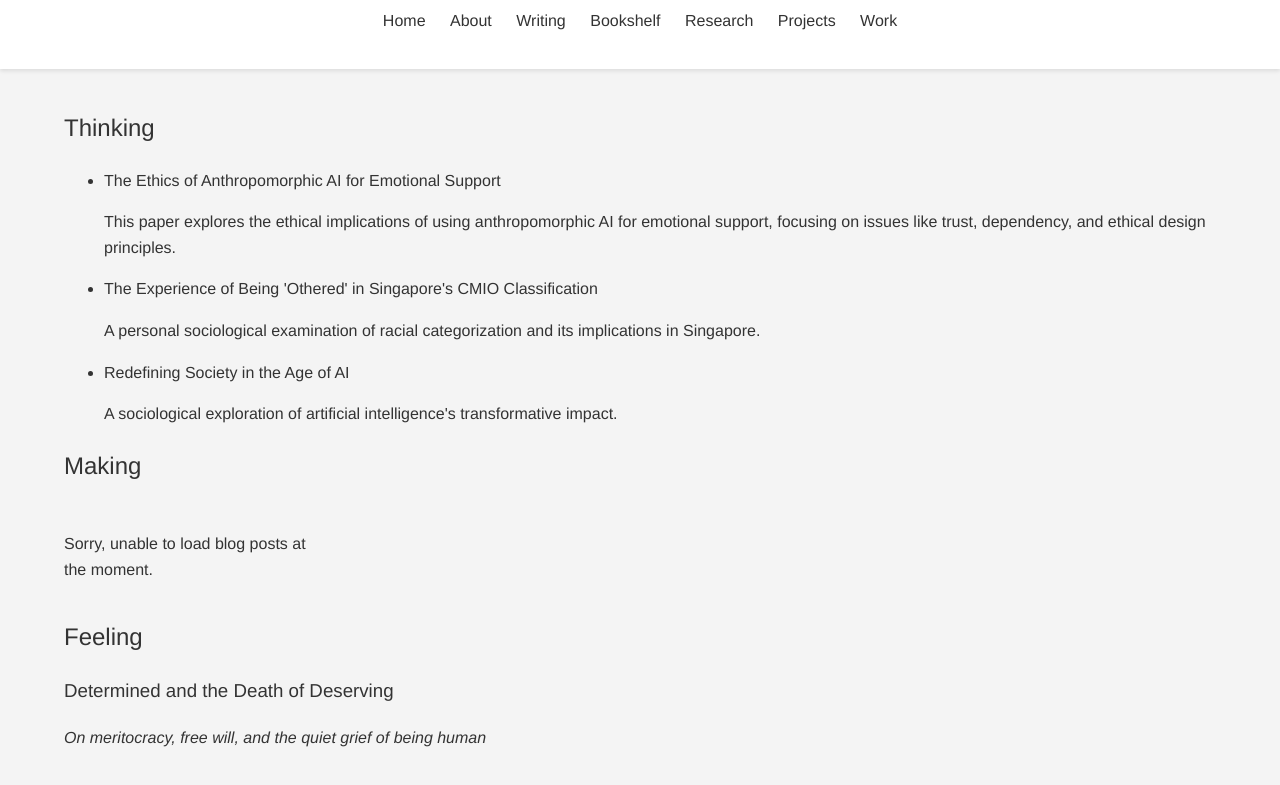
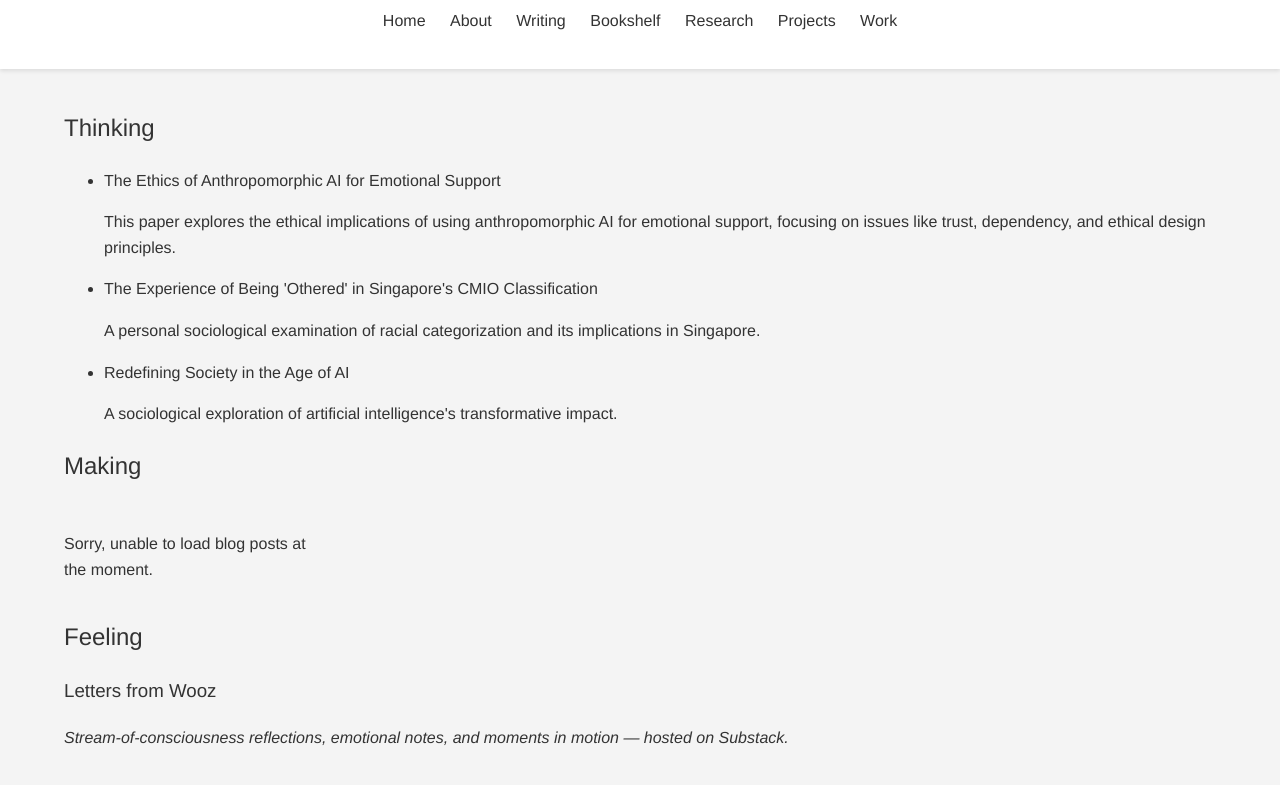
Before and after one commit to wooziecodes/wooziecodes.github.io, a plain HTML site: page blog.html in a window 1280 px wide. Shown: the part 123-908 px from the top of the page. Drawn offline with Linux system fonts and the light colour scheme; no server answers.

Commit message:
Update blog.html

```diff
--- a/blog.html
+++ b/blog.html
@@ -115,8 +115,8 @@
 
     <h2>Feeling</h2>
     <div>
-        <h3><a href="determined.html">Determined and the Death of Deserving</a></h3>
-        <p><em>On meritocracy, free will, and the quiet grief of being human</em></p>
+        <h3><a href="https://arifwoozeer.substack.com" target="_blank">Letters from Wooz</a></h3>
+        <p><em>Stream-of-consciousness reflections, emotional notes, and moments in motion — hosted on Substack.</em></p>
     </div>
 </div>
 
```
